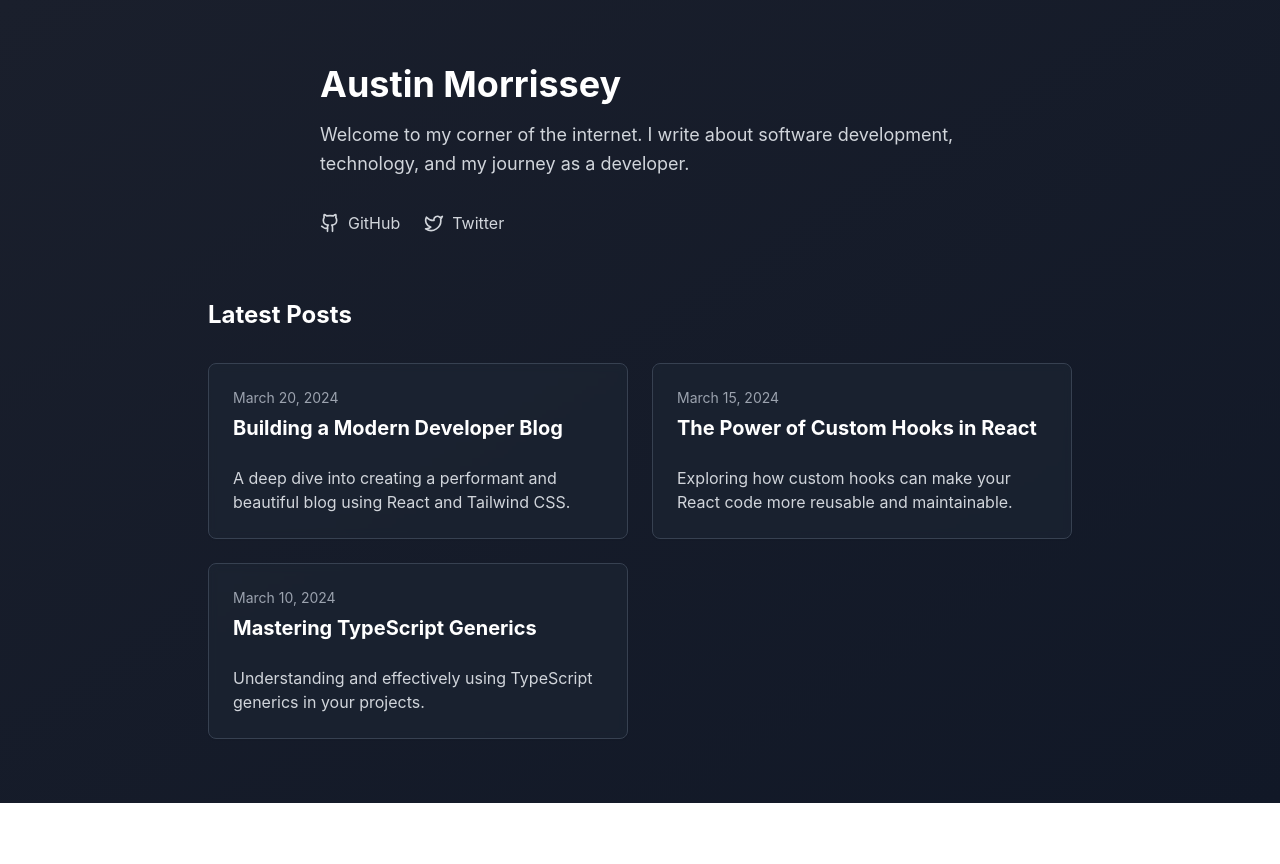
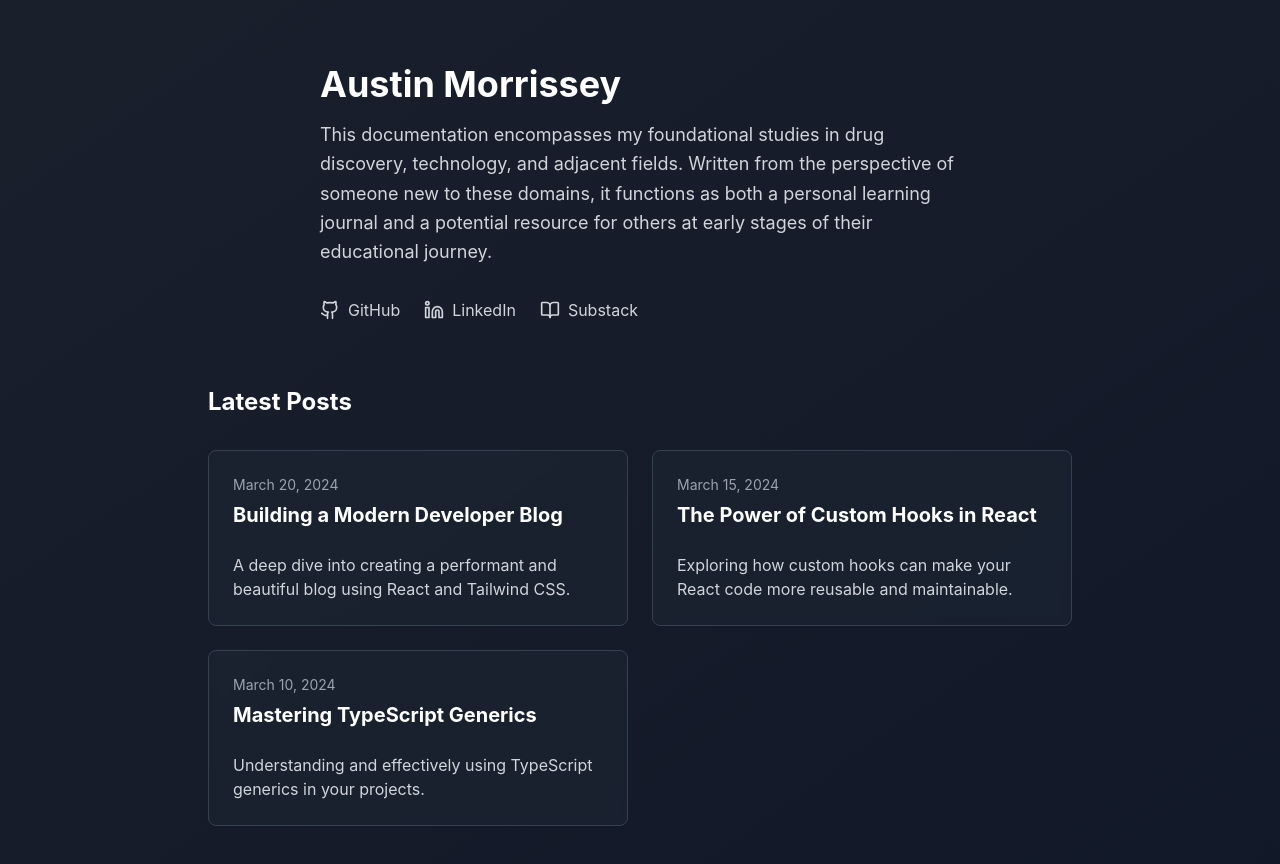
Before and after one commit to gvmfhy/gvmfhy.github.io, a React (Vite) app: page / in a window 1280 px wide. Shown: the top 864 px of the page. Before the commit the page ends 803 px from the top, so only its background shows below. Built offline with nearby package versions, Linux system fonts and the light colour scheme.

Commit message:
Update blog description and links
Reframed the blog description to reflect foundational studies in drug discovery and technology. Changed the "Twitter" link to "LinkedIn" with the updated URL, added a "Substack" link, and updated the GitHub link.
[skip gpt_engineer]

```diff
--- a/src/components/AboutSection.tsx
+++ b/src/components/AboutSection.tsx
@@ -1,5 +1,5 @@
 import { motion } from "framer-motion";
-import { Github, Twitter } from "lucide-react";
+import { Github, Linkedin, BookOpen } from "lucide-react";
 
 export const AboutSection = () => {
   return (
@@ -13,12 +13,11 @@ export const AboutSection = () => {
         Austin Morrissey
       </h1>
       <p className="text-gray-300 text-lg mb-8 leading-relaxed">
-        Welcome to my corner of the internet. I write about software development,
-        technology, and my journey as a developer.
+        This documentation encompasses my foundational studies in drug discovery, technology, and adjacent fields. Written from the perspective of someone new to these domains, it functions as both a personal learning journal and a potential resource for others at early stages of their educational journey.
       </p>
       <div className="flex gap-6">
         <a
-          href="https://github.com/yourusername"
+          href="https://github.com/gvmfhy"
           target="_blank"
           rel="noopener noreferrer"
           className="flex items-center gap-2 text-gray-300 hover:text-white transition-colors"
@@ -27,13 +26,22 @@ export const AboutSection = () => {
           <span>GitHub</span>
         </a>
         <a
-          href="https://twitter.com/yourusername"
+          href="https://www.linkedin.com/in/austin-p-morrissey/"
           target="_blank"
           rel="noopener noreferrer"
           className="flex items-center gap-2 text-gray-300 hover:text-white transition-colors"
         >
-          <Twitter size={20} />
-          <span>Twitter</span>
+          <Linkedin size={20} />
+          <span>LinkedIn</span>
+        </a>
+        <a
+          href="https://austinpatrick.substack.com/about"
+          target="_blank"
+          rel="noopener noreferrer"
+          className="flex items-center gap-2 text-gray-300 hover:text-white transition-colors"
+        >
+          <BookOpen size={20} />
+          <span>Substack</span>
         </a>
       </div>
     </motion.section>
```
